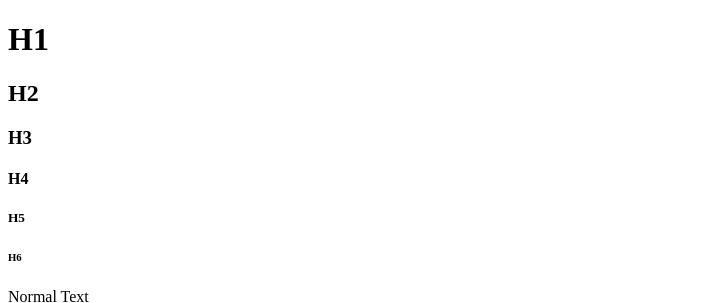
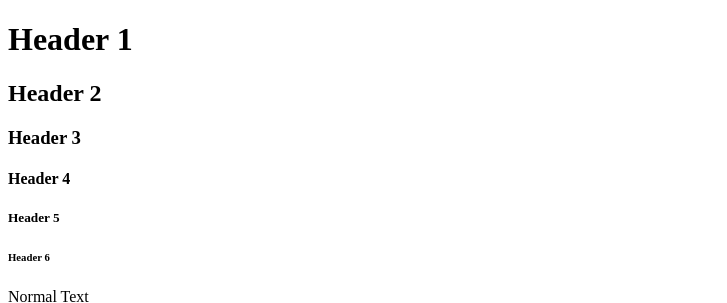
Before and after one commit to NCResources/Basic-HTML-Template, a plain HTML site: page index.html in a window 1280 px wide. Shown: the top 303 px of the page, without its empty margins (0-727 px from the left). Drawn offline with Linux system fonts and the light colour scheme.

Commit message:
Update index.html

```diff
--- a/index.html
+++ b/index.html
@@ -5,12 +5,12 @@
     <title>Template HTML</title>
   </head>
   <body>
-    <h1>H1</h1>
-    <h2>H2</h2>
-    <h3>H3</h3>
-    <h4>H4</h4>
-    <h5>H5</h5>
-    <h6>H6</h6>
+    <h1>Header 1</h1>
+    <h2>Header 2</h2>
+    <h3>Header 3</h3>
+    <h4>Header 4</h4>
+    <h5>Header 5</h5>
+    <h6>Header 6</h6>
     Normal Text<br />
     <b>Bold</b><br />
     <i>Italics</i><br />
```
